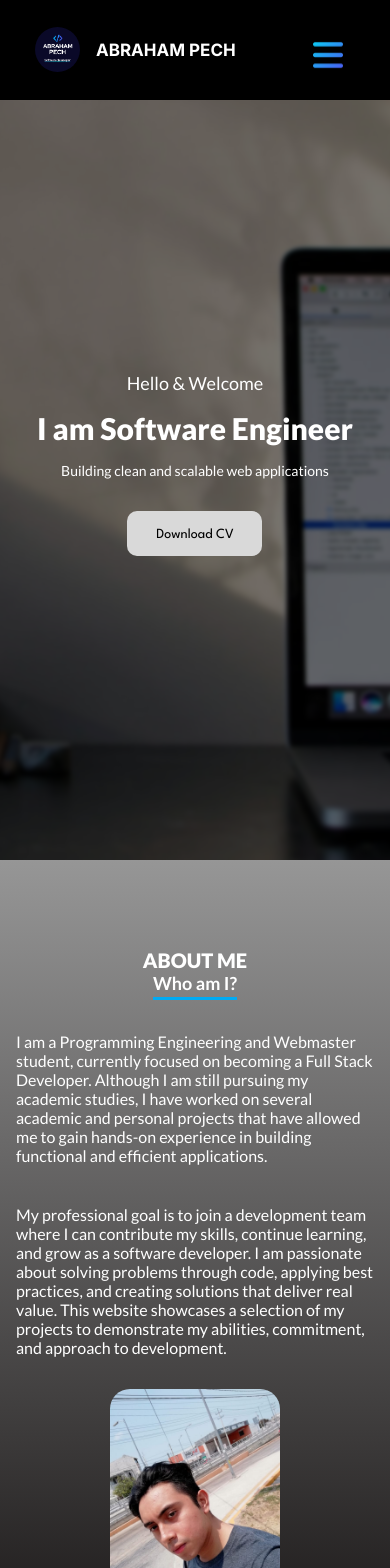
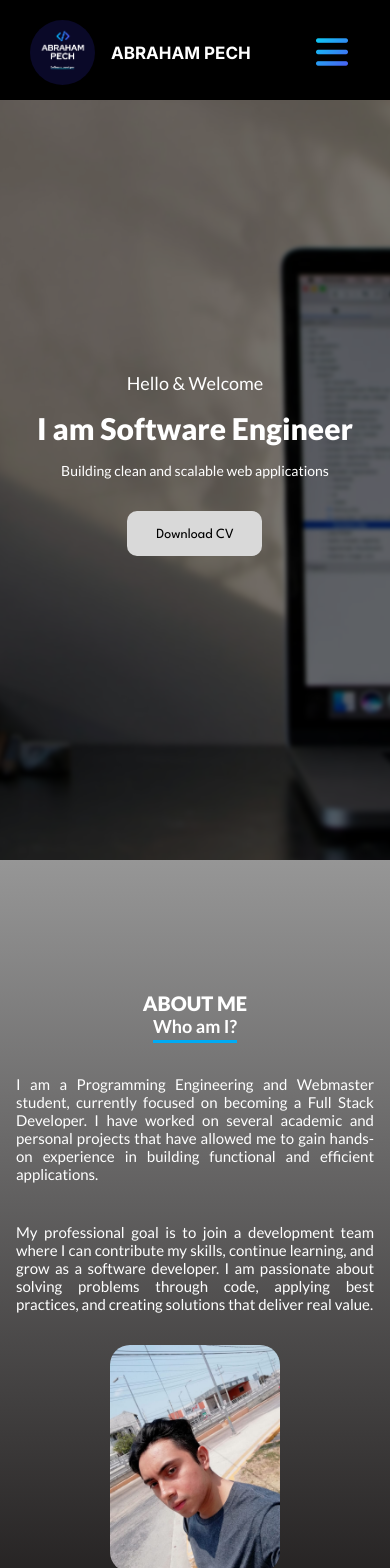
Before and after one commit to abrahampa21/portfolio, a React (Vite) app: page / in a window 390 px wide. Shown: the top 1568 px of the page. Built offline with nearby package versions, Linux system fonts and the light colour scheme.

Commit message:
Making responsive the portfolio

```diff
--- a/components/AboutMe/AboutMe.css
+++ b/components/AboutMe/AboutMe.css
@@ -1,4 +1,4 @@
-.about-me{
+.about-me {
   min-height: 100dvh;
   background: linear-gradient(180deg, #969696, #120f0f);
   padding: 10rem 1rem;
@@ -7,23 +7,25 @@
   align-items: center;
 }
 
-.about-me .titles, .text{
+.about-me .titles,
+.text {
   font-family: "Lato", sans-serif;
   color: #fff;
   text-align: left;
 }
 
-.about-me .content .titles{
+.about-me .content .titles {
   margin-bottom: 1rem;
 }
 
-.about-me .titles, h2{
+.about-me .titles,
+h2 {
   font-size: 26px;
   margin: 0 auto;
   font-weight: 800;
 }
 
-.about-me .titles h3{
+.about-me .titles h3 {
   font-size: 23px;
   border-bottom: 3px solid #00abf4;
   width: fit-content;
@@ -32,12 +34,12 @@
   font-weight: 700;
 }
 
-.about-me .content{
+.about-me .content {
   max-width: 490px;
   width: 100%;
 }
 
-.about-me .div-content{
+.about-me .div-content {
   display: flex;
   gap: 280px;
   flex-direction: row;
@@ -46,74 +48,87 @@
   width: 100%;
 }
 
-.about-me .div-content img{
-    width: 290px;
-    height: auto;
+.about-me .div-content img {
+  width: fit-content;
+  height: 415px;
   border-radius: 20px;
 }
 
-.about-me .div-text{
+.about-me .div-text {
   display: flex;
   flex-direction: column;
   gap: 2.5rem;
 }
 
-@media(max-width:1024px){
-    .about-me .div-content{
+.about-me .div-text .text{
+    font-size: 18px;
+    text-align: justify;
+}
+
+@media (max-width: 1024px) {
+  .about-me .div-content {
     gap: 2rem;
   }
 
-    .about-me .div-content img{
+  .about-me .div-content img {
     width: 240px;
   }
 
-    .about-me .titles h2{
+  .about-me .titles h2 {
     font-size: 24px;
   }
 
-    .about-me .titles h3{
+  .about-me .titles h3 {
     font-size: 21px;
   }
 }
 
-@media (max-width: 768px){
-    .about-me{
+@media (max-width: 768px) {
+  .about-me {
     padding: 2rem 1rem;
   }
 
-    .about-me .div-content{
+  .about-me .div-content {
     flex-direction: column;
     align-items: center;
   }
 
-    .about-me .div-content img{
+  .about-me .div-content img {
     width: 200px;
     flex: 1;
   }
 
-    .about-me .div-text{
+  .about-me .div-text {
     align-items: center;
   }
 
-    .about-me .titles h2{
+  .about-me .div-text .text{
+    font-size: 16px;
+  }
+
+  .about-me .titles h2 {
     font-size: 22px;
   }
 
-    .about-me .titles h3{
+  .about-me .titles h3 {
     font-size: 20px;
   }
 }
 
-@media(max-width: 480px){
-    .about-me .div-content img{
+@media (max-width: 480px) {
+  .about-me .div-content img {
     width: 170px;
   }
 
-        .about-me .titles h2{
+  .about-me .titles h2 {
     font-size: 20px;
   }
 
-    .about-me .titles h3{
+    .about-me .div-text .text{
+    font-size: 15px;
+  }
+
+  .about-me .titles h3 {
     font-size: 18px;
   }
 }
--- a/components/AboutMe/AboutMe.jsx
+++ b/components/AboutMe/AboutMe.jsx
@@ -12,8 +12,7 @@ const AboutMe = () => {
           <div className="div-text">
             <p className="text first-text">
               I am a Programming Engineering and Webmaster student, currently
-              focused on becoming a Full Stack Developer. Although I am still
-              pursuing my academic studies, I have worked on several academic
+              focused on becoming a Full Stack Developer. I have worked on several academic
               and personal projects that have allowed me to gain hands-on
               experience in building functional and efficient applications.
             </p>
@@ -22,8 +21,7 @@ const AboutMe = () => {
               contribute my skills, continue learning, and grow as a software
               developer. I am passionate about solving problems through code,
               applying best practices, and creating solutions that deliver real
-              value. This website showcases a selection of my projects to
-              demonstrate my abilities, commitment, and approach to development.
+              value.
             </p>
           </div>
         </div>
--- a/components/Footer/Footer.css
+++ b/components/Footer/Footer.css
@@ -47,6 +47,7 @@ footer .contact .icons{
 
 footer .contact{
     display: flex;
+    gap: 10rem;
 }
 
 footer .contact p{
@@ -95,7 +96,7 @@ footer .contact .logo-ap{
     border-radius: 9999px;
 }
 
-@media(max-width: 1000px){
+@media (max-width: 1000px){
     .footer-content{
         display: flex;
         flex-direction: column;
@@ -110,3 +111,9 @@ footer .contact .logo-ap{
         gap: 4rem;
     }
 }
+
+@media (max-width:480px){
+    footer .copyright{
+        font-size: 14px;
+    }
+}
--- a/components/HeroContent/NavBar.css
+++ b/components/HeroContent/NavBar.css
@@ -69,13 +69,16 @@ nav .links a{
 }
 
 @media(max-width: 780px){
+    header{
+        position: unset;
+    }
     nav .links{
         display: none;
     }
 
     .toggle{
         display: block;
-        margin-top: 13px;
+        margin-top: 16px;
     }
 }
 
@@ -85,16 +88,16 @@ nav .links a{
     }
 
     nav .name img{
-        width: 45px;
-        height: 45px;
+        width: 65px;
+        height: 65px;
     }
 
     .toggle{
-        width: 30px;
-        height: 30px;
+        width: 32px;
+        height: 32px;
     }
 
     nav{
-        padding: 27px 35px;
+        padding: 20px 30px;
     }
 }
```
Also changed, not shown: public/img/logo.png. Lines whose indentation alone changed are shown as unchanged.
